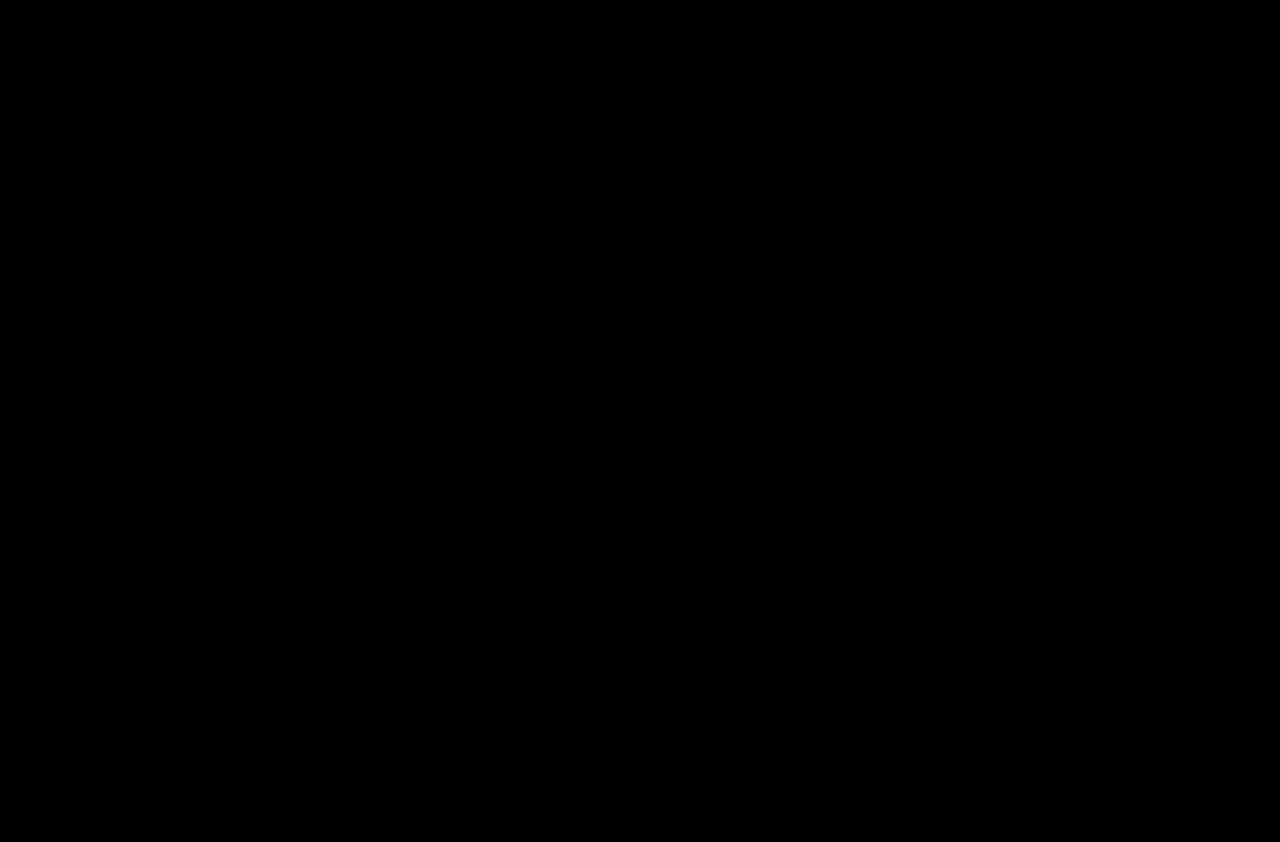
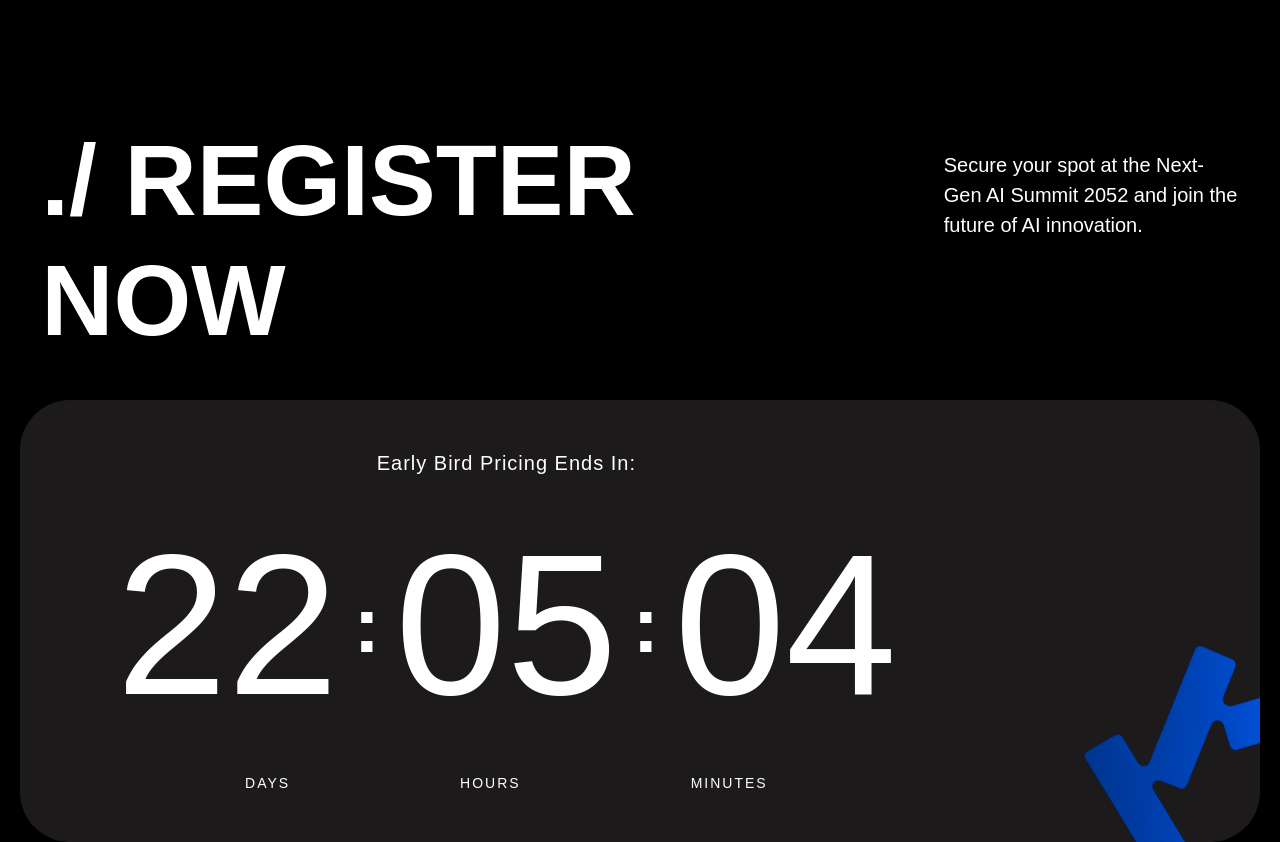
Before and after one commit to BlcakCobra/async-Race, a React (Vite) app: page / in a window 1280 px wide. Shown: the part 6780-7622 px from the top of the page. Before the commit the page ends 6750 px from the top, so only its background shows below. Built offline with nearby package versions, Linux system fonts and the light colour scheme.

Commit message:
New RegisterNow component

```diff
--- a/src/App.tsx
+++ b/src/App.tsx
@@ -7,7 +7,7 @@ import Agenda from "./Components/Agenda/Agenda"
 import KeynoteSpeakers from "./Components/KeynoteSpeakers/KeynoteSpeakers"
 import WhyAttend from "./Components/WhyAttend/WhyAttend"
 import PastAttendees from "./Components/PastAttendees/PastAttendees"
-// import RegisterNow from "./Components/RegisterNow/RegisterNow"
+import RegisterNow from "./Components/RegisterNow/RegisterNow"
 // import TicketOptions from "./Components/TicketOptions/TicketOptions"
 // import Connect from "./Components/Connect/Connect"
 // import Footer from "./Components/Footer/Footer"
@@ -23,7 +23,7 @@ const Home = () => (
     <KeynoteSpeakers />
     <WhyAttend />
     <PastAttendees />
-    {/* <RegisterNow /> */}
+    <RegisterNow />
     {/* <TicketOptions /> */}
     {/* <Connect /> */}
     {/* <Footer /> */}
--- /dev/null
+++ b/src/Components/RegisterNow/RegisterNow.module.scss
@@ -0,0 +1,82 @@
+.RegisterNowMain {
+    width: 100%;
+    height: auto;
+    margin-top: 150px;
+}
+
+.RegisterNowMainContent {
+    width: 100%;
+    height: 442px;
+    border-radius: 50px;
+    background-color: #1C1A1A;
+    margin-top: 160px;
+    display: flex;
+    align-items: center;
+    overflow: hidden;
+}
+
+.countdownBox {
+    width: auto;
+    margin-left: 96px;
+    height: 80%;
+    max-width: 90%;
+    border-radius: 50px;
+    background-color: #1C1A1A;
+    display: flex;
+    flex-direction: column;
+    justify-content: center;
+    align-items: center;
+    gap: 30px;
+    color: white;
+}
+
+.timerLabel {
+    font-size: 20px;
+    background-color: transparent;
+    letter-spacing: 1px;
+}
+
+.timer {
+    display: flex;
+    align-items: center;
+    background-color: transparent;
+    justify-content: center;
+    gap: 15px;
+    font-size: 80px;
+    font-weight: 700;
+}
+
+.separator {
+    background-color: transparent;
+    font-size: 80px;
+}
+
+.time {
+    height: 240px;
+    font-style: normal;
+    font-weight: 400;
+    font-size: 200px;
+    background-color: transparent;
+    line-height: 240px;
+}
+
+.timerLabels {
+    display: flex;
+    background-color: transparent;
+    gap: 170px;
+    font-size: 14px;
+    text-transform: uppercase;
+    letter-spacing: 2px;
+}
+
+.span {
+    background-color: transparent;
+}
+
+.Pattern {
+    width: 403px;
+    height: 403px;
+    background-color: transparent;
+    margin-top: 400px;
+    margin-left: 150px;
+}
--- /dev/null
+++ b/src/Components/RegisterNow/RegisterNow.tsx
@@ -0,0 +1,76 @@
+import Title from "../Title/Title"
+import { useEffect, useState } from "react"
+import dayjs from "dayjs"
+import duration from "dayjs/plugin/duration"
+import pattern from "./../../assets/2446f29a-72f7-4eef-ae50-edb836b3dcee.png"
+
+import styles from "./RegisterNow.module.scss"
+
+dayjs.extend(duration)
+
+export default function RegisterNow() {
+    const earlyBirdEnd = dayjs("2025-08-01T23:59:59")
+
+    const calculateTimeLeft = () => {
+        const now = dayjs()
+        const diff = earlyBirdEnd.diff(now)
+
+        if (diff <= 0) {
+            return {
+                days: "00",
+                hours: "00",
+                minutes: "00",
+                seconds: "00",
+            }
+        }
+
+        const dur = dayjs.duration(diff)
+
+        return {
+            days: dur.days().toString().padStart(2, "0"),
+            hours: dur.hours().toString().padStart(2, "0"),
+            minutes: dur.minutes().toString().padStart(2, "0"),
+            seconds: dur.seconds().toString().padStart(2, "0"),
+        }
+    }
+
+    const [timeLeft, setTimeLeft] = useState(calculateTimeLeft())
+
+    useEffect(() => {
+        const timer = setInterval(() => {
+            setTimeLeft(calculateTimeLeft())
+        }, 1000)
+
+        return () => clearInterval(timer)
+    }, [])
+
+    return (
+
+        <section className={styles.RegisterNowMain}>
+            <Title
+                title="./      REGISTER NOW"
+                description="Secure your spot at the Next-Gen AI Summit 2052 and join the future of AI innovation."
+            />
+
+            <div className={styles.RegisterNowMainContent}>
+                <div className={styles.countdownBox}>
+                    <p className={styles.timerLabel}>Early Bird Pricing Ends In:</p>
+                    <div className={styles.timer}>
+                        <span className={styles.time}>{timeLeft.days}</span>
+                        <span className={styles.separator}>:</span>
+                        <span className={styles.time}>{timeLeft.hours}</span>
+                        <span className={styles.separator}>:</span>
+                        <span className={styles.time}>{timeLeft.minutes}</span>
+
+                    </div>
+                    <div className={styles.timerLabels}>
+                        <span className={styles.span}>DAYS</span>
+                        <span className={styles.span}>HOURS</span>
+                        <span className={styles.span}>MINUTES</span>
+                    </div>
+                </div>
+                <img src={pattern} alt="Pattern" className={styles.Pattern} />
+            </div>
+        </section>
+    )
+}
```
